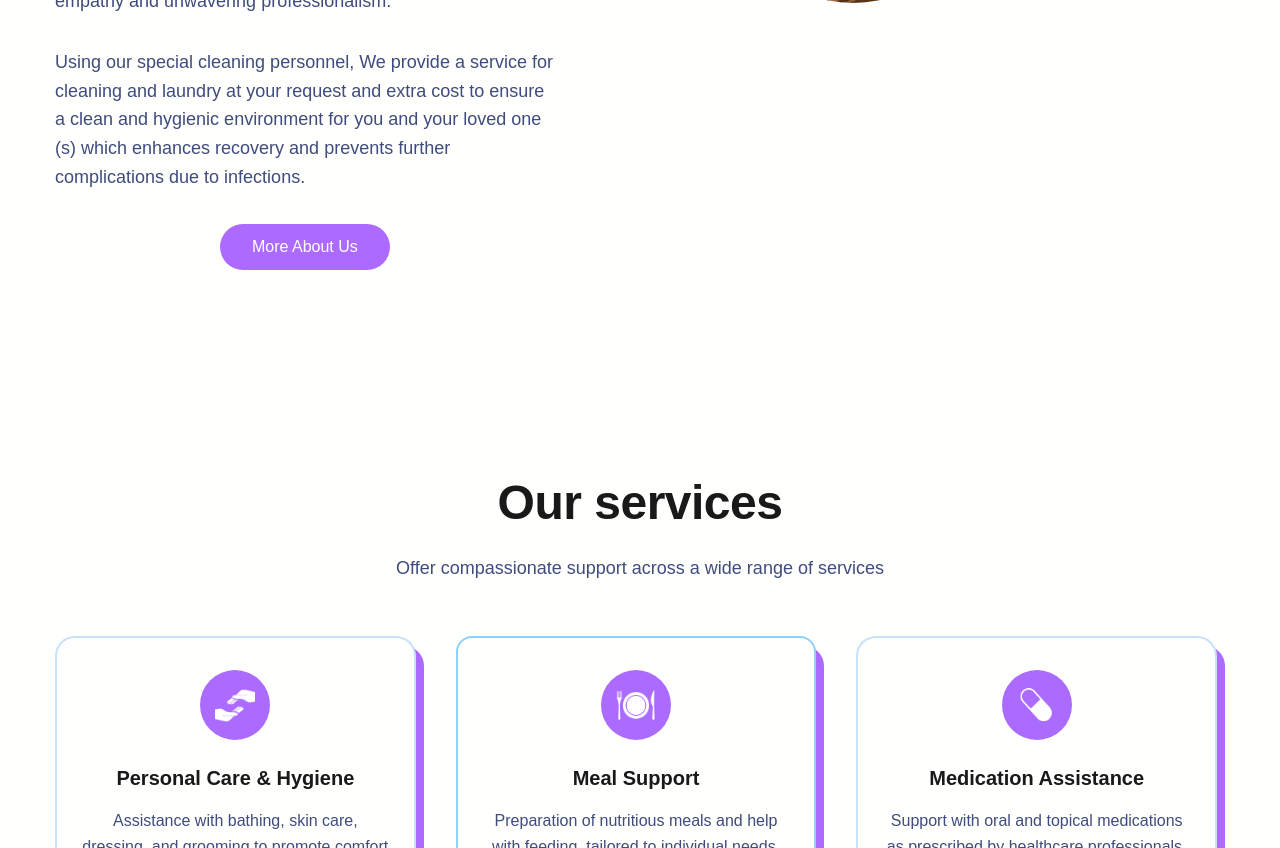
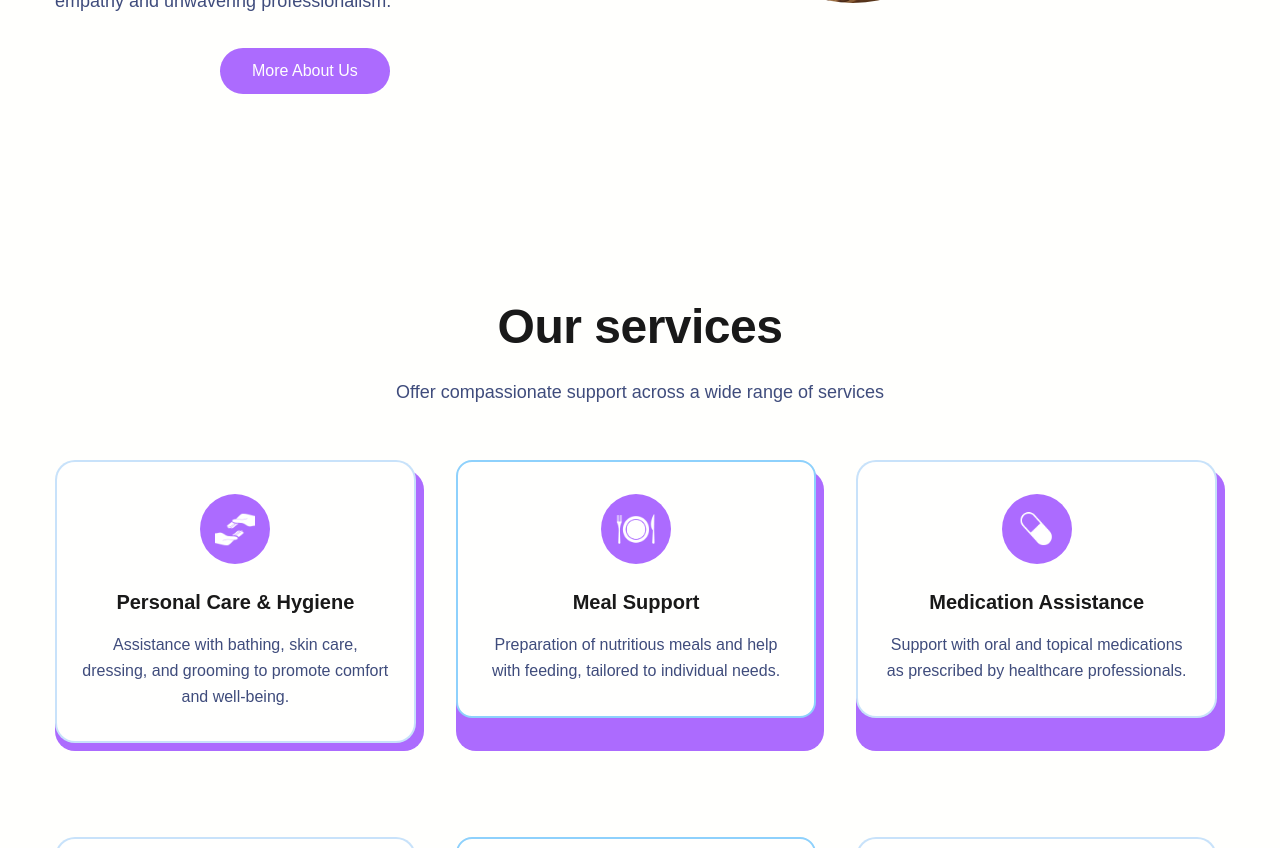
Before and after one commit to Elvin-IT/D-Care-agency-website-1, a plain HTML site: page index.html in a window 1280 px wide. Shown: the part 2215-3063 px from the top of the page. Drawn offline with Linux system fonts and the light colour scheme; a web font is replaced by a local one.

Commit message:
Remove cleaning and laundry service paragraph
Deleted a paragraph describing the optional cleaning and laundry service from the index.html file to streamline content and focus on core healthcare offerings.

```diff
--- a/index.html
+++ b/index.html
@@ -349,9 +349,6 @@ With our dedicated team, we take a holistic approach to caring for your loved on
 <br><br>
 
  Our team also comprises of dedicated health care assistants who are well screened and trained, and are committed to delivering  care of high quality ensuring dignity, respect, empathy and unwavering professionalism.</p>
-
- <p class="has-medium-font-size">Using our special cleaning personnel, We provide a service for cleaning and laundry at your request and extra cost to ensure a clean and hygienic environment for you and your loved one (s) which enhances recovery and prevents further complications due to infections.
-</p>
 
 
 <div class="wp-block-buttons is-content-justification-center is-layout-flex wp-container-core-buttons-is-layout-c124d1c4 wp-block-buttons-is-layout-flex">
```
